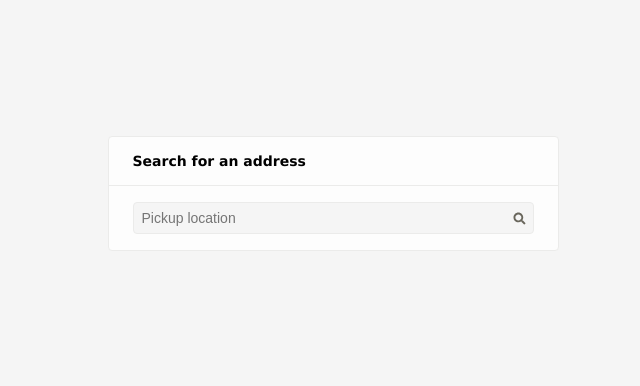
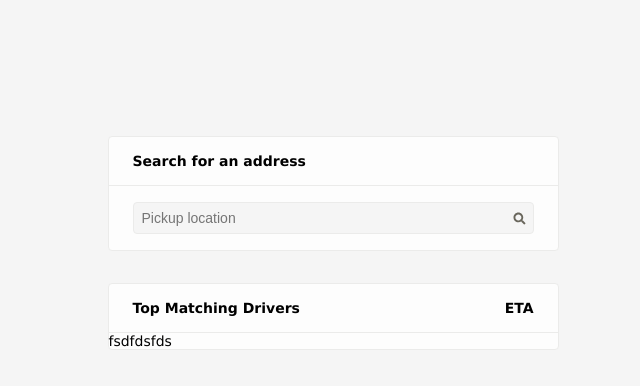
Before and after one commit to arahman1983/driversgQL, a React (Vite) app in the folder frontend/: page / in a window 1280 px wide. Shown: the top 386 px of the page, without its empty margins (307-947 px from the left). Built offline with nearby package versions, Linux system fonts and the light colour scheme.

Commit message:
FE- implement list of results

```diff
--- a/frontend/assets/images/index.ts
+++ b/frontend/assets/images/index.ts
@@ -1 +1,2 @@
-export {default as Search} from './angleDown.svg'
+export {default as Search } from './angleDown.svg'
+export {default as Check } from './check.svg'
--- a/frontend/src/App.tsx
+++ b/frontend/src/App.tsx
@@ -10,5 +10,5 @@ export const App: FC = () => {
     <div className='app-container'>
       <SearchView />
     </div>
-    )
+  )
 }
--- /dev/null
+++ b/frontend/src/components/header/header.module.css
@@ -0,0 +1,7 @@
+.searchHeader{
+  padding: 16px 24px;
+  border-bottom: 1px solid #EBEBEA;
+  font-weight: 600;
+  display: flex;
+  justify-content: space-between;
+}
--- /dev/null
+++ b/frontend/src/components/header/index.tsx
@@ -0,0 +1,15 @@
+import styles from './header.module.css'
+
+type Props = {
+  title1: string
+  title2?: string
+}
+
+export default function SearchHeader ({title1, title2}: Props) {
+  return(
+    <div className={styles.searchHeader}>
+      <span>{title1}</span>
+      <span>{title2}</span>
+    </div>
+  )
+}
--- a/frontend/src/components/index.ts
+++ b/frontend/src/components/index.ts
@@ -1 +1,3 @@
 export { default as Suggestions} from './suggestion'
+export { default as Results} from './results'
+export { default as SearchHeader} from './header'
--- /dev/null
+++ b/frontend/src/components/results/index.tsx
@@ -0,0 +1,11 @@
+import { SearchHeader } from '..'
+import styles from './results.module.css'
+
+export default function Results(){
+  return(
+    <div className={styles.container}>
+      <SearchHeader title1="Top Matching Drivers" title2="ETA" />
+      fsdfdsfds
+    </div>
+  )
+}
--- /dev/null
+++ b/frontend/src/components/results/results.module.css
@@ -0,0 +1,8 @@
+.container{
+  margin-top: 32px;
+  width: 451px;
+  background: #FDFDFD;
+  border: 1px solid #EBEBEA;
+  box-sizing: border-box;
+  border-radius: 4px;
+}
--- a/frontend/src/styles.css
+++ b/frontend/src/styles.css
@@ -28,6 +28,8 @@ div{
 
 .app-container{
   display: flex;
-  justify-content: center;
+  flex-direction: column;
+  justify-content: flex-start;
+  align-items: center;
   padding-top: 128px;
 }
--- a/frontend/src/views/search/header.tsx
+++ /dev/null
@@ -1,9 +0,0 @@
-import styles from './searchView.module.css'
-
-export default function SearchHeader () {
-  return(
-    <div className={styles.searchHeader}>
-      <span>Search for an address</span>
-    </div>
-  )
-}
--- a/frontend/src/views/search/index.tsx
+++ b/frontend/src/views/search/index.tsx
@@ -1,42 +1,49 @@
 import { useState } from "react";
-import { Search } from "../../../assets/images";
-import { Suggestions } from "../../components";
-import SearchHeader from "./header";
+import { Check, Search } from "../../../assets/images";
+import { Results, Suggestions, SearchHeader } from "../../components";
 import styles from './searchView.module.css'
 
-export default function SearchView (){
+export default function SearchView() {
   const [searchTxt, setSearchTxt] = useState<string>("")
   const [suggestionShow, setSuggestionShow] = useState<boolean>(false)
+  const [searchState, setSearchState] = useState<boolean>(true)
 
 
-  const handleSearchChange = (e:React.FormEvent<HTMLInputElement>) => {
-    setSearchTxt(e.currentTarget.value)
-    setSuggestionShow(true)
+  const handleSearchChange = (e: React.FormEvent<HTMLInputElement>) => {
+    const value: string = e.currentTarget.value
+    setSearchState(true)
+    setSearchTxt(value)
+    if (value) {
+      setSuggestionShow(true)
+    } else {
+      setSuggestionShow(false)
+    }
   }
 
-  const suggestClickHandler = (address : string) => {
+  const suggestClickHandler = (address: string) => {
     setSearchTxt(address)
     setSuggestionShow(false)
+    setSearchState(false)
   }
 
-  return(
+  return (
     <>
       <div className={styles.searchContainer}>
-        <SearchHeader />
+        <SearchHeader title1="Search for an address" />
         <div className={styles.formContainer}>
           <input type="search" className={styles.searchInput} placeholder="Pickup location" value={searchTxt} onChange={handleSearchChange} />
-          <img src={Search} alt ="search" className={styles.searchImg} />
+          <img src={searchState ? Search : Check} alt="search" className={styles.searchImg} />
           {
             suggestionShow &&
-              <ul className= {styles.suggestions}>
-                <Suggestions address="text1" clickHandler = {suggestClickHandler} />
-                <Suggestions address="text3" clickHandler = {suggestClickHandler} />
-                <Suggestions address="text2" clickHandler = {suggestClickHandler} />
-              </ul>
+            <ul className={styles.suggestions}>
+              <Suggestions address="text1" clickHandler={suggestClickHandler} />
+              <Suggestions address="text3" clickHandler={suggestClickHandler} />
+              <Suggestions address="text2" clickHandler={suggestClickHandler} />
+            </ul>
           }
         </div>
       </div>
-
+      <Results />
     </>
   )
 }
--- a/frontend/src/views/search/searchView.module.css
+++ b/frontend/src/views/search/searchView.module.css
@@ -5,13 +5,6 @@
   box-sizing: border-box;
   border-radius: 4px;
 }
-
-.searchHeader{
-  padding: 16px 24px;
-  border-bottom: 1px solid #EBEBEA;
-  font-weight: 600;
-}
-
 
 .formContainer{
   padding: 16px 24px;
```
Also changed, not shown: frontend/src/components/suggestion/index.tsx (+5 -5 lines), frontend/assets/images/check.svg (added).
